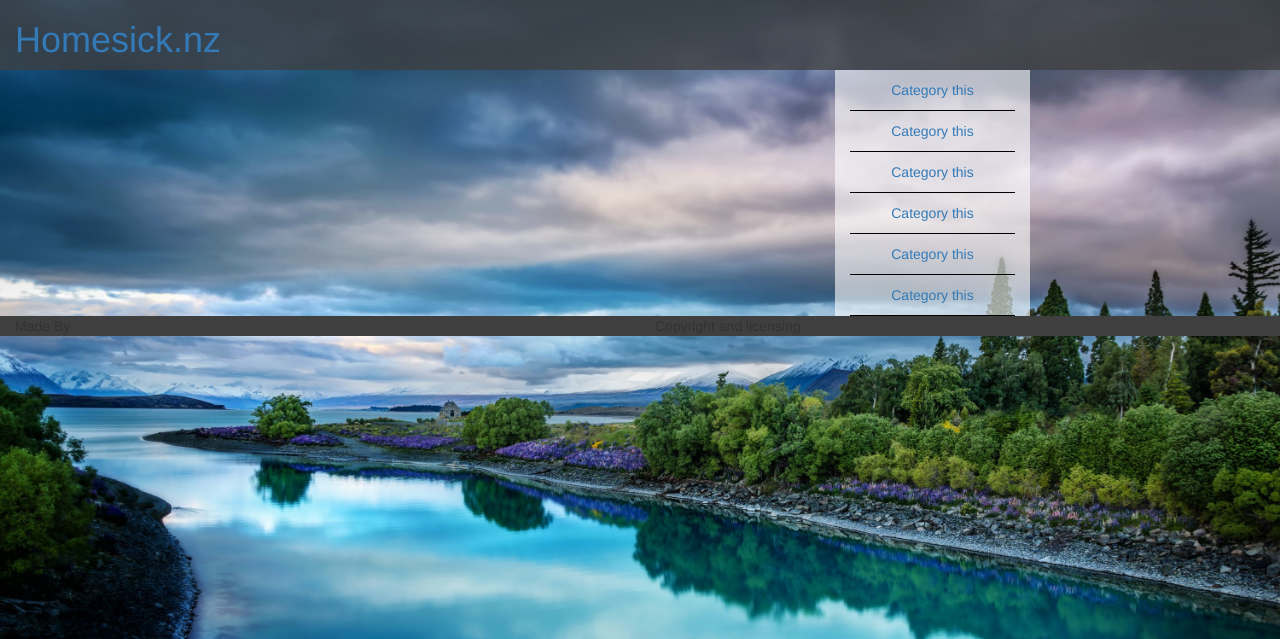
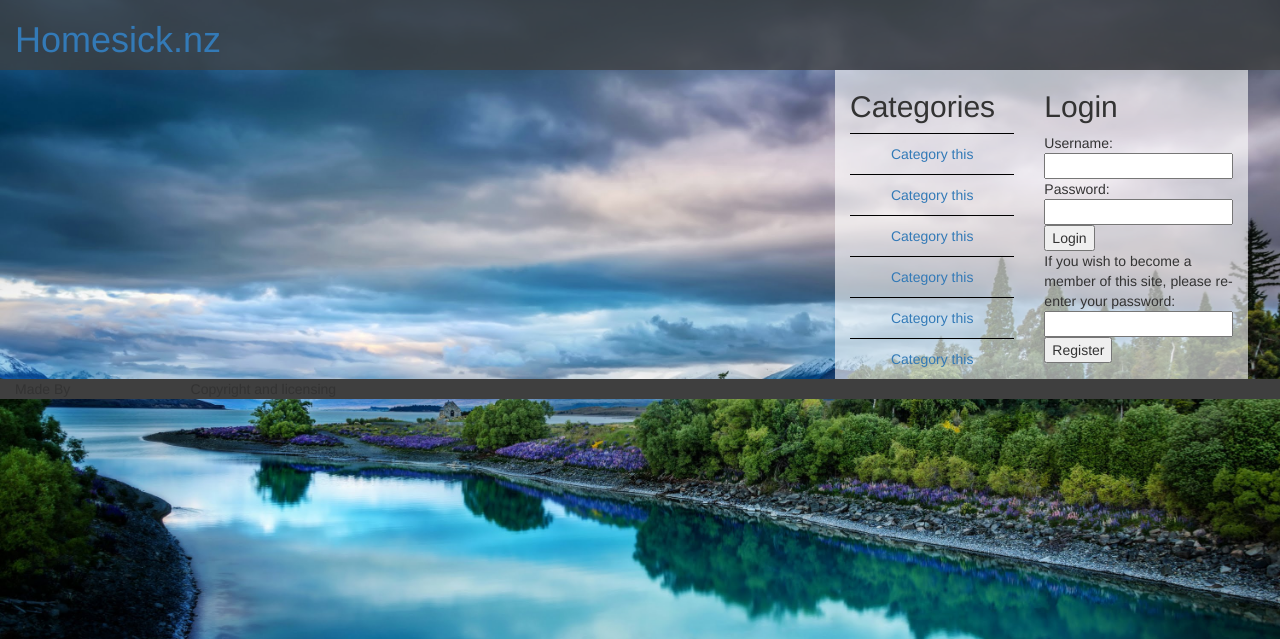
Before and after one commit to Funce/Homesick.nz, a PHP site: page / in a window 1280 px wide. Shown: the top 639 px of the page. Run offline with PHP 8.4, Linux system fonts and the light colour scheme.

Commit message:
Late commit

```diff
--- a/CSS/style.css
+++ b/CSS/style.css
@@ -11,6 +11,18 @@
 	background-color:aquamarine;
 }
 
+.row
+{
+    display: table;
+}
+
+[class*="col-"]
+{
+    float: none;
+    display: table-cell;
+    vertical-align: top;
+}
+
 .heading
 {
 	background-color: rgba(63,63,63,0.75)
@@ -21,11 +33,16 @@
 	background-color: rgba(255,255,255,0.6);
 }
 
+.login
+{
+	background-color: rgba(255,255,255,0.6);
+}
+
 .sidebar-item
 {
 	padding-top: 10px;
 	padding-bottom: 10px;
-	border-bottom: solid 1px #000000;
+	border-top: solid 1px #000000;
 	text-align: center;
 }
 
--- a/config.php
+++ b/config.php
@@ -1,3 +1,11 @@
 <?php
-	//SQL dataabase stuff
+	$address = "localhost";
+	$username = "root";
+	$password = "";
+	$db_name = "homesick_nz";
+	$link = mysqli_connect($address, $username, $password, $db_name);
+	if (!$link)
+	{
+		die("Connection failed: " . mysqli_connect_error());
+	}
 ?>
--- a/login.php
+++ b/login.php
@@ -1 +1,27 @@
-<!-- lol -->
+<?php
+	session_start();
+	//Find out which thing to display
+	if(isset($_SESSION['user']))
+	{
+?>
+		<div class="bar-title"><h2>User Control Panel</h2></div>
+<?php
+	}
+	else
+	{
+?>
+		<div class="bar-title"><h2>Login</h2></div>
+		<form action="<?=$_SERVER["REQUEST_URI"];?>">
+			Username:
+			<input type="text" name="login[username]" />
+			Password:
+			<input type="password" name="login[password]" />
+			<div class="error-message"></div>
+			<input type="submit" name="submit" value="Login"/>
+			<div class="register">If you wish to become a member of this site, please re-enter your password:</div>
+			<input type="password" name="login[confirm]"/>
+			<input class="" type="submit" name="register" value="Register"/>
+		</form>
+<?php
+	}
+?>
--- a/sidebar.php
+++ b/sidebar.php
@@ -1,6 +1,7 @@
-<a><div class="sidebar-item">Category this</div></a>
-<a><div class="sidebar-item">Category this</div></a>
-<a><div class="sidebar-item">Category this</div></a>
-<a><div class="sidebar-item">Category this</div></a>
-<a><div class="sidebar-item">Category this</div></a>
-<a><div class="sidebar-item">Category this</div></a>
+<div class="bar-title"><h2>Categories</h2></div>
+<a href="#"><div class="sidebar-item">Category this</div></a>
+<a href="#"><div class="sidebar-item">Category this</div></a>
+<a href="#"><div class="sidebar-item">Category this</div></a>
+<a href="#"><div class="sidebar-item">Category this</div></a>
+<a href="#"><div class="sidebar-item">Category this</div></a>
+<a href="#"><div class="sidebar-item">Category this</div></a>
```
Also changed, not shown: .htaccess (added).
